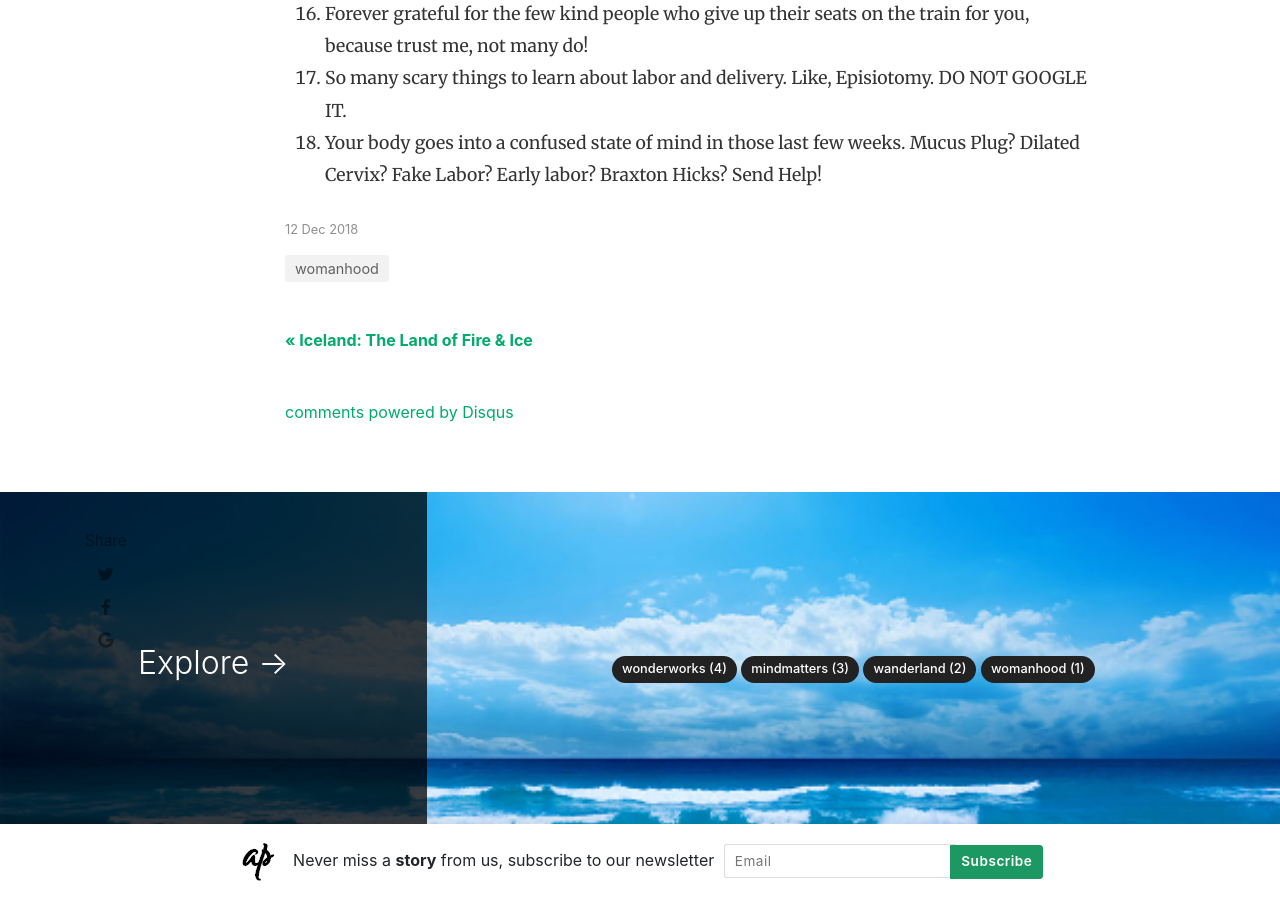
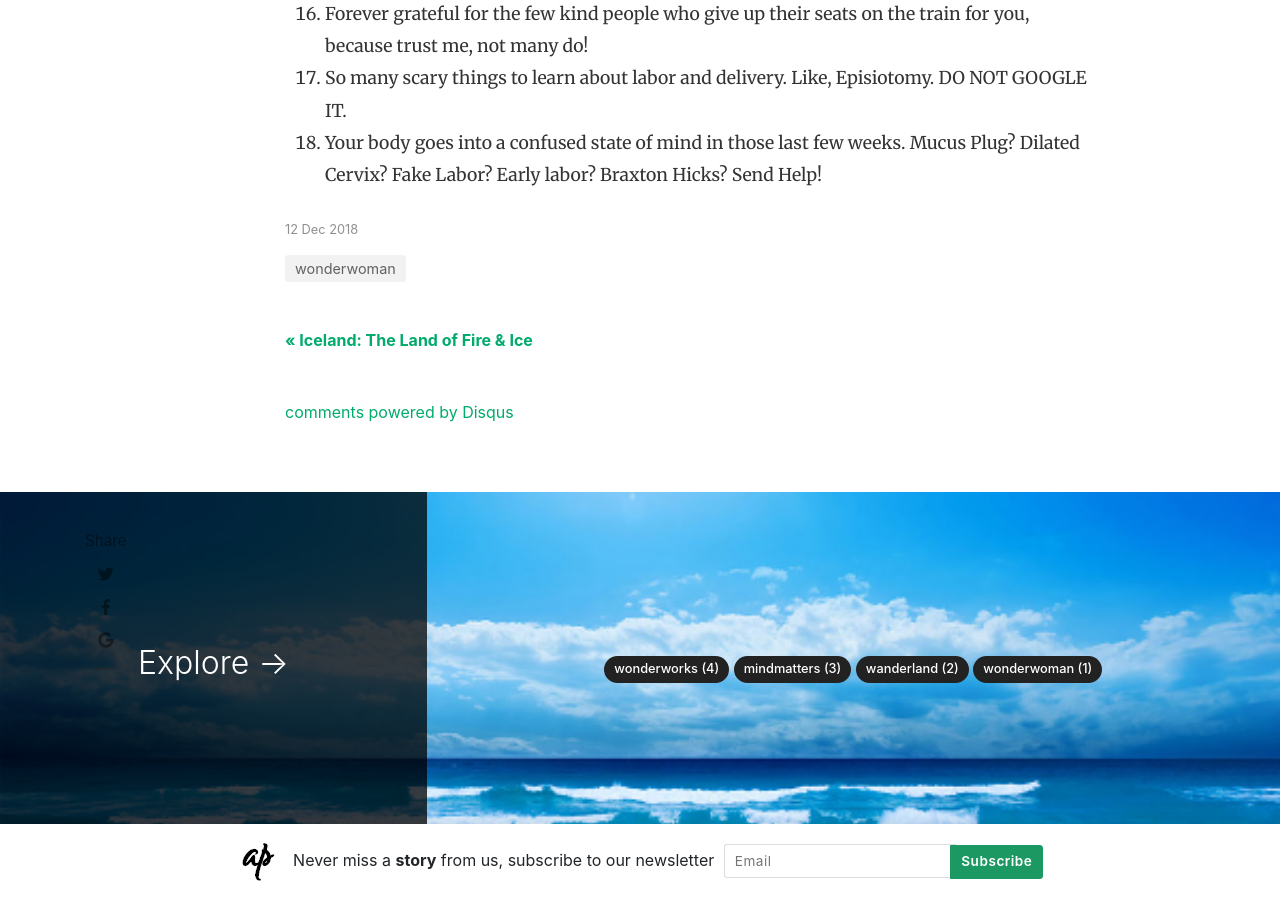
Before and after one commit to aish247/aish247.github.io, a Jekyll site: the page built from _posts/2018-12-12-being-pregnant-what-i-know-now.md, in a window 1280 px wide and 900 px high, scrolled down 1534 px. Built offline with Jekyll 4.4.1, drawn with Linux system fonts in a browser that asks for light colours; nearby versions of some CDN libraries; comment, search, counter and statistics services are not loaded.

Commit message:
rename category to wonderwoman

```diff
--- a/_layouts/default.html
+++ b/_layouts/default.html
@@ -83,12 +83,12 @@
                     <a class="nav-link" href="{{ site.baseurl }}/index.html">Home</a>
                     </li>
 
-                    {% if page.url == "/category/womanhood/" %}
+                    {% if page.url == "/category/wonderwoman/" %}
                     <li class="nav-item active">
                     {% else %}
                     <li class="nav-item">
                     {% endif %}
-                    <a class="nav-link" href="{{ site.baseurl }}/category/womanhood/">Womanhood</a>
+                    <a class="nav-link" href="{{ site.baseurl }}/category/wonderwoman/">WonderWoman</a>
                     </li>
 
                     {% if page.url == "/category/wanderland/" %}
--- a/_posts/2018-12-12-being-pregnant-what-i-know-now.md
+++ b/_posts/2018-12-12-being-pregnant-what-i-know-now.md
@@ -1,7 +1,7 @@
 ---
 layout: post
 title:  "Being Pregnant - What I Know Now!"
-categories: [ womanhood ]
+categories: [ wonderwoman ]
 image: assets/images/beingpregnant.jpg
 featured: false
 hidden: false
```
